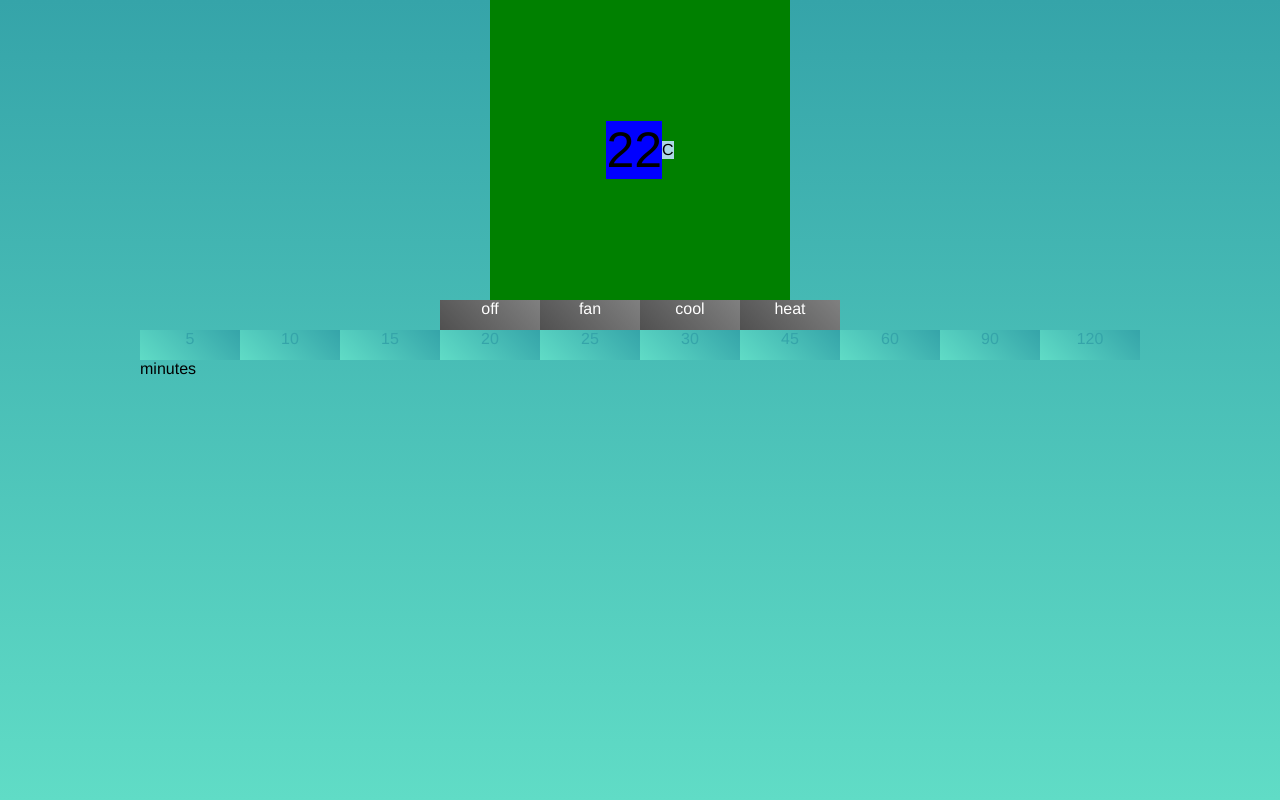
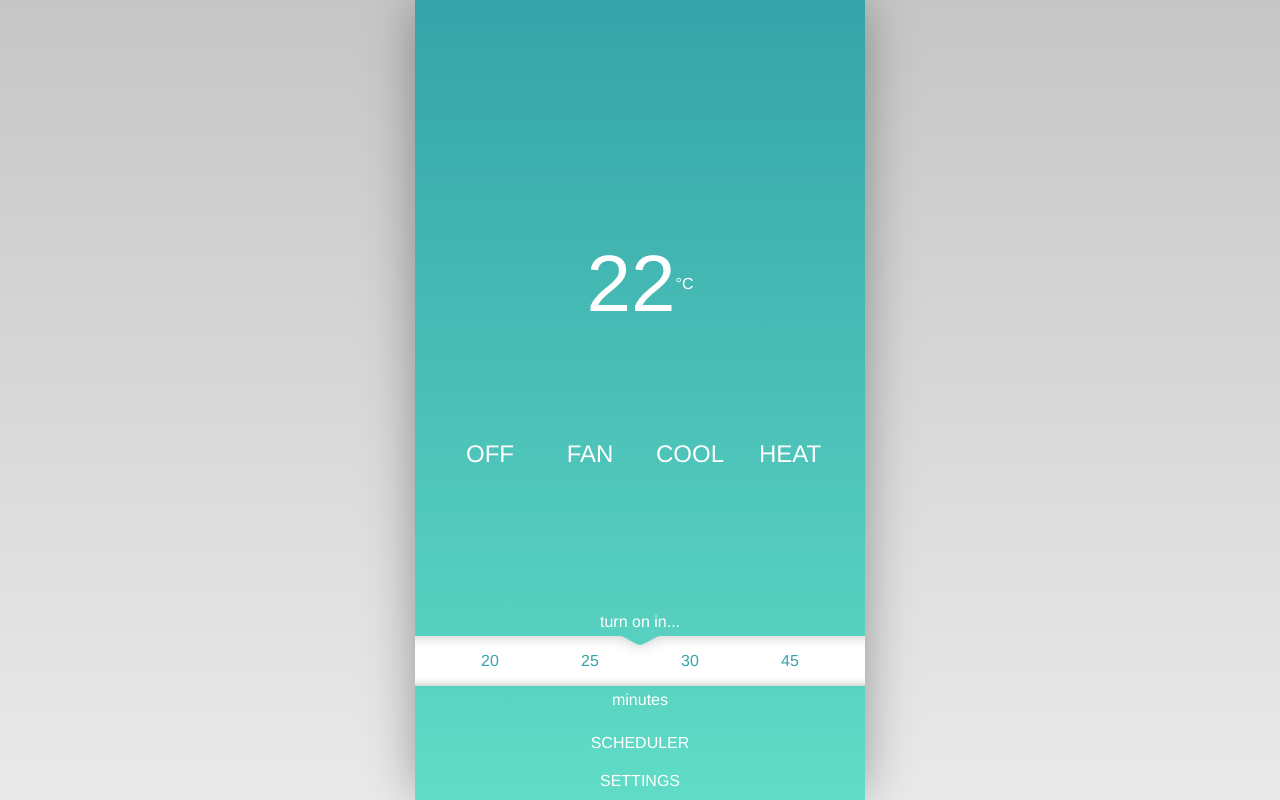
Before and after one commit to marschr/tstat-angular, a plain HTML site: page index.html in a window 1280 px wide. Drawn offline with nearby package versions, Linux system fonts and the light colour scheme.

Commit message:
Done with css styling for now

```diff
--- a/index.html
+++ b/index.html
@@ -9,9 +9,21 @@
 	}
 
 	html {
-    background: #60dcc6;
-    background: linear-gradient(0deg, #60dcc6 0%,#35a4a9 100%) no-repeat center center fixed;
+		background: #bfbfbf;
+		background: linear-gradient(180deg, rgba(198,198,198,1) 0, rgba(234,234,234,1) 100%)  no-repeat center center fixed;
+	}
 
+	.app-container {
+		background-color: transparent;
+		display: flex;
+		flex-direction: column;
+		align-items: center;
+		justify-content: center;
+
+		position:absolute;
+		left:0; right:0;
+		top:0; bottom:0;
+		margin:auto;
 	}
 
 	.app-content {
@@ -21,30 +33,37 @@
 		align-items: center;
 		justify-content: center;
 		font-family: "Helvetica Neue", Arial, Helvetica, sans-serif;
+		width: 450px;
+		height: 800px;
+		background: linear-gradient(0deg, #60dcc6 0%,#35a4a9 100%) no-repeat center center fixed;
+		overflow: hidden;
+		box-shadow: 0 0 50px -5px rgba(0,0,0,0.4) ;
+
+
 	}
 
 	.temp{
-    margin: 0;
+		margin: auto 0 0 0;
 		padding: 0;
-    background-color: green;
 		display: flex;
 		align-items: center;
 		justify-content: center;
 		height: 300px;
 		width: 300px;
 	}
-  .temp p {
-    background-color: red;
+
+	.temp p{
+		font-weight:lighter;
 	}
 
-  .temp p#tempval{
-    background-color: blue;
-    font-size: 3.125em;
+	#tempval{
+		font-size: 5em;
+		color: white;
 		/*need to check display pixel density*/
 	}
 
-  .temp p#tempunit{
-    background-color: lightblue;
+	#tempunit{
+		color: white;
 	}
 
 	.knob {
@@ -53,8 +72,10 @@
 	}
 
 	.modes{
-    color: white;
-    background-color: green;
+		margin: 0;
+	}
+
+	.mode-picker {
 		display: flex;
 		flex-direction: row;
 		list-style-type: none;
@@ -63,57 +84,122 @@
 		justify-content: center;
 		align-items: center;
 	}
+
 	.modes li {
+
+		color: white;
 		width: 100px;
-    height: 30px;
+		line-height: 40px;
+
+		font-size: 1.5em;
+
+		font-weight:lighter;
 
 
-    background: linear-gradient(45deg, #505050 0%,#808080 100%);
+		/*background: linear-gradient(45deg, #505050 0%,#808080 100%);*/
 	}
 
 	.timer {
-    color: #35a4a9;
-    background-color: white;
+
+/*		display: flex;
+		justify-content: center;
+		align-items: center;*/
+		overflow: scroll;
+
+		margin: auto 0 10px 0;
+
+
+	}
+
+	#turnon {
+		font-size: 1em;
+		font-weight:lighter;
+		text-align: center;
+		color: white;
+		margin: 5px;
+
+	}
+
+	.timer-picker {
 		display: flex;
 		flex-direction: row;
 		list-style-type: none;
+		background-color:		rgba(0, 0, 0, 0);
+		background-position-x: center;
+		background-position-y: top;
+		background-repeat: no-repeat;
+		background-attachment: scroll;
+		background-image: url("bkgnd.svg");
+		background-size: auto;
+		background-origin: padding-box;
+		background-clip: border-box;
+
+		/*background-color: white;*/
+		color: #35a4a9;
+		box-shadow: 0 -10px 10px -10px rgba(0,0,0,0.3) inset;
+
+	}
+	.timer-picker li {
+		width: 100px;
+		line-height: 50px;
 		text-align: center;
+		vertical-align: middle;
+		/*background: linear-gradient(45deg, #60dcc6 0%,#35a4a9 100%);*/
 	}
-  .timer li {
 
-    width: 100px;
-    height: 30px;
+	#minutes {
+		font-size: 1em;
+		font-weight:lighter;
+		text-align: center;
+		color: white;
+		margin: 5px;
+	}
 
-    background: linear-gradient(45deg, #60dcc6 0%,#35a4a9 100%);
+	.scheduler{
+		color: white;
+		margin:10px 0 10px 0;
 	}
+	.settings{
+		color: white;
+		margin:10px 0 10px 0;
+	}
+
 
 </style>
 <body>
-
+	<div class="app-container">
 		<div ng-app="tstat" ng-controller="tstatctrl" class="app-content">
 			<div class="temp" id="temp">
 				<p id="tempval">{{temp}}</p>
 				<p id="tempunit">{{tempunit}}</p>
 			</div>
-    <div>
-      <ul class="modes">
+			<div class="modes">
+				<ul class="mode-picker">
 					<li ng-repeat="x in modes" >
 						{{x}}
 					</li>
 				</ul>
 			</div>
-    <div>
-     <ul class="timer">
+			<div class="timer">
+				<p id="turnon">{{localization().turnonin}}</p>
+				<ul class="timer-picker">
 					<li ng-repeat="x in timer">
 						{{ x }}
 					</li>
 				</ul>
-    <p>minutes</p>
+				<p id="minutes">{{localization().minutes}}</p>
 			</div>
-
+			<div class="scheduler">
+				<p>SCHEDULER</p>
+			</div>
+			<div class="settings">
+				<p>SETTINGS</p>
+			</div>
+		</div>
 	</div>
 
 	<script>
+
 
 		function interactions() {
 			var el = document.getElementsById('temp');
@@ -126,10 +212,34 @@
 		var app = angular.module("tstat", []);
 
 		app.controller("tstatctrl", function($scope) {
+			$scope.lang = "en";
+
+			$scope.localization = function () {
+				return $scope.locales[$scope.lang];
+			}
+
+			// $scope.localization = function () {
+			// 	return "turononin";
+			// }
+			// $scope.localization = {"pt":"turnonindsdin"};
+			// $scope.localization = function () {
+			// 	return string-turnonin
+			// }
+			$scope.locales = {
+				"pt": {
+					"turnonin": "ligar em...",
+					"minutes": "minutos"
+				},
+				"en": {
+					"turnonin": "turn on in...",
+					"minutes": "minutes"
+				}
+			}
+
 			$scope.temp = "22";
-    $scope.tempunit = "C";
+			$scope.tempunit = "°C";
 			$scope.timer=[5,10,15,20,25,30,45,60,90,120];
-    $scope.modes=["off","fan","cool","heat"];
+			$scope.modes=["OFF","FAN","COOL","HEAT"];
 		});
 
 	</script>
```
Also changed, not shown: bkgnd.svg (added). Lines whose indentation alone changed are shown as unchanged.
